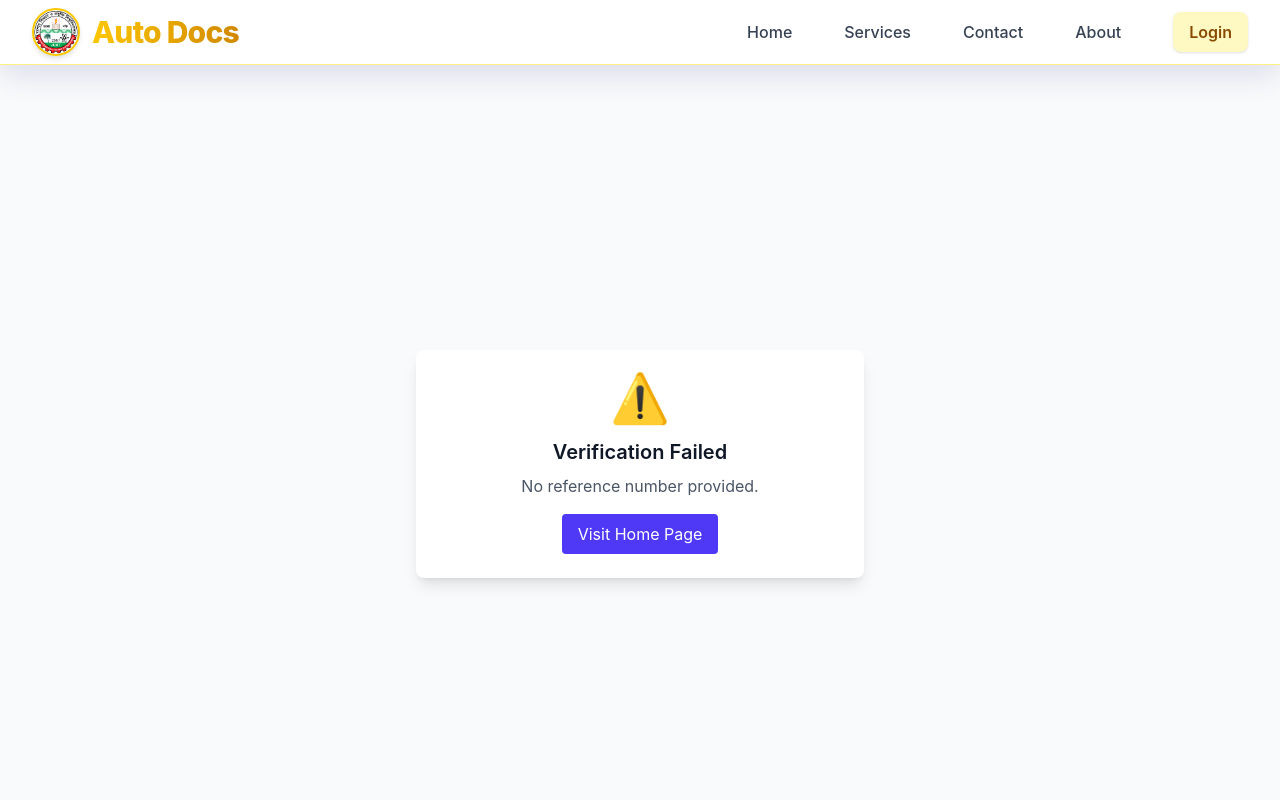
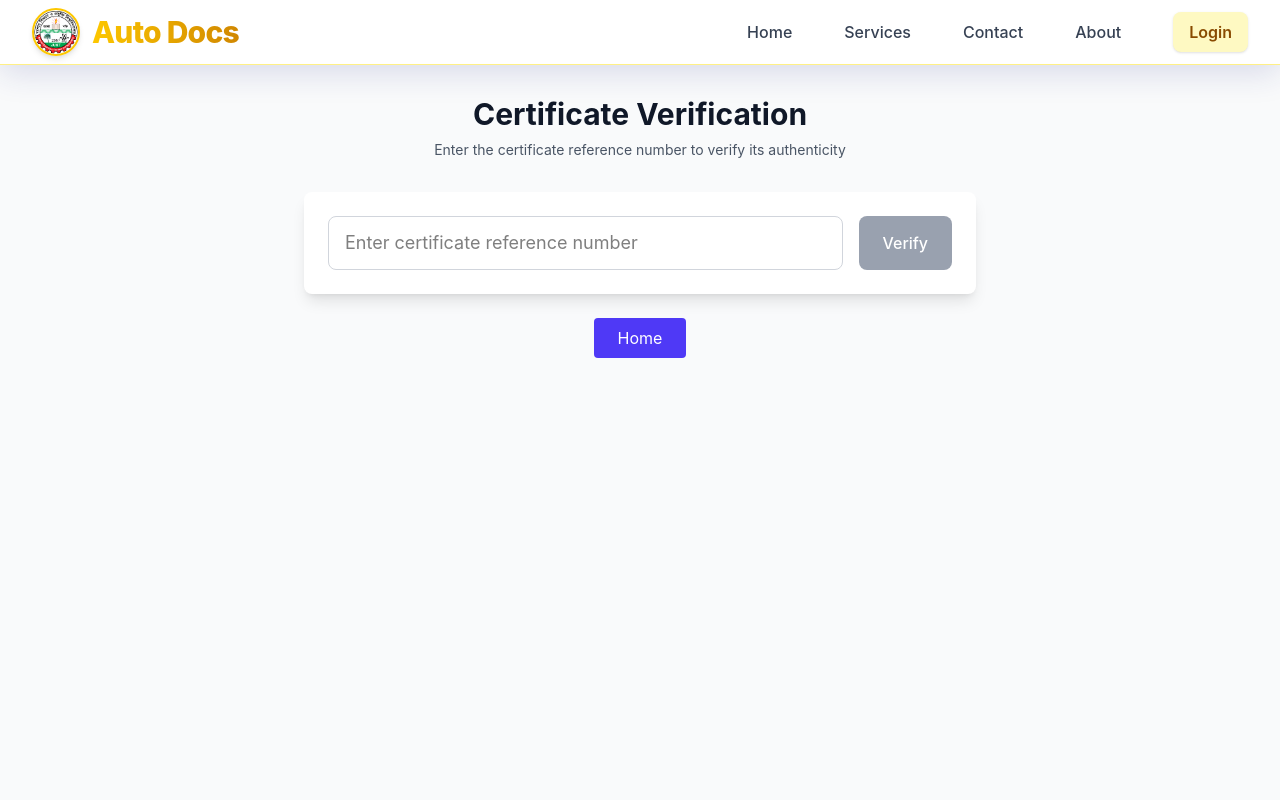
Before and after one commit to nomanstine/AutoDocs, a React (Vite) app in the folder frontend/: page /verify in a window 1280 px wide. Shown: the top 800 px of the page. Built offline with nearby package versions, Linux system fonts and the light colour scheme.

Commit message:
verifcation of qr code added fully

```diff
--- a/frontend/package.json
+++ b/frontend/package.json
@@ -4,7 +4,7 @@
   "version": "0.0.0",
   "type": "module",
   "scripts": {
-    "dev": "vite",
+    "dev": "vite --host",
     "build": "vite build",
     "lint": "eslint .",
     "preview": "vite preview"
@@ -14,7 +14,9 @@
     "@tanstack/react-query": "^5.90.12",
     "axios": "^1.13.2",
     "html2pdf.js": "^0.14.0",
+    "html5-qrcode": "^2.3.8",
     "lucide-react": "^0.562.0",
+    "qrcode": "^1.5.4",
     "react-router-dom": "^7.11.0",
     "sonner": "^2.0.7"
   },
--- a/frontend/public/template/certificate.html
+++ b/frontend/public/template/certificate.html
@@ -404,7 +404,7 @@
 
             // Update QR code
             const qrImg = document.querySelector('.qr-code img');
-            qrImg.src = `https://api.qrserver.com/v1/create-qr-code/?size=200x200&data=${encodeURIComponent(window.location.origin + certificateData.qrData)}`;
+            qrImg.src = `http://localhost:8000/api/certificates/qr?data=${encodeURIComponent(window.location.origin + certificateData.qrData)}`;
         }
 
         // Populate certificate when page loads
@@ -516,7 +516,7 @@
                 </div>
                 <!-- QR Code -->
                 <div class="qr-code">
-                    <img src="https://api.qrserver.com/v1/create-qr-code/?size=200x200&data=https://cse.just.edu.bd/certificate/verify" alt="QR Code">
+                    <img src="http://localhost:8000/api/certificates/qr?data=http://localhost:5173/verify" alt="QR Code">
                 </div>
             </div>
         </div>
@@ -610,7 +610,7 @@
             if (data.reference_number) {
                 const qrCode = document.querySelector('.qr-code img');
                 if (qrCode) {
-                    qrCode.src = `https://api.qrserver.com/v1/create-qr-code/?size=200x200&data=https://cse.just.edu.bd/certificate/verify/${data.reference_number}`;
+                    qrCode.src = `http://localhost:8000/api/certificates/qr?data=http://localhost:5173/verify?ref=${data.reference_number}`;
                 }
             }
 
--- a/frontend/public/template/testimonial.html
+++ b/frontend/public/template/testimonial.html
@@ -343,7 +343,7 @@
 
             // Update QR code
             const qrImg = document.querySelector('.qr-code img');
-            qrImg.src = `https://api.qrserver.com/v1/create-qr-code/?size=200x200&data=${encodeURIComponent(window.location.origin + certificateData.qrData)}`;
+            qrImg.src = `http://localhost:8000/api/certificates/qr?data=${encodeURIComponent(window.location.origin + certificateData.qrData)}`;
 
             // Update signature
             const signatureImg = document.querySelector('.signature img');
@@ -413,7 +413,7 @@
 
             <!-- QR Code -->
             <div class="qr-code">
-                <img src="https://api.qrserver.com/v1/create-qr-code/?size=200x200&data=JUST-CSE-Testimonial" alt="QR Code">
+                <img src="http://localhost:8000/api/certificates/qr?data=JUST-CSE-Testimonial" alt="QR Code">
             </div>
         </div>
     </div>
@@ -525,7 +525,7 @@
             if (data.reference_number) {
                 const qrCode = document.querySelector('.qr-code img');
                 if (qrCode) {
-                    qrCode.src = `https://api.qrserver.com/v1/create-qr-code/?size=200x200&data=https://cse.just.edu.bd/certificate/verify/${data.reference_number}`;
+                    qrCode.src = `http://localhost:8000/api/certificates/qr?data=http://localhost:5173/verify?ref=${data.reference_number}`;
                 }
             }
         }
--- a/frontend/src/App.jsx
+++ b/frontend/src/App.jsx
@@ -3,7 +3,6 @@ import {
   Routes,
   Route,
 } from "react-router-dom";
-import { Toaster } from "sonner";
 
 import Layout from "./Layout";
 import { AuthProvider } from "./AuthContext";
@@ -24,7 +23,6 @@ import AboutFounders from "./pages/Team";
 const App = () => {
   return (
     <AuthProvider>
-      <Toaster position="top-right" richColors closeButton />
       <Router>
         <Routes>
 
--- a/frontend/src/api/client.js
+++ b/frontend/src/api/client.js
@@ -7,9 +7,11 @@ export const STORAGE_KEYS = Object.freeze({
   REFRESH_TOKEN: "refresh_token",
 });
 
+export const BaseUrl = import.meta.env.VITE_API_URL || "http://localhost:8000/api";
+
 // Create axios instance with default config
 const apiClient = axios.create({
-  baseURL: import.meta.env.VITE_API_URL || "http://localhost:8000/api",
+  baseURL: BaseUrl,
   timeout: 10000,
   headers: {
     "Content-Type": "application/json",
--- a/frontend/src/pages/VerifyCertificate.jsx
+++ b/frontend/src/pages/VerifyCertificate.jsx
@@ -1,30 +1,43 @@
-import { useState, useEffect } from 'react';
+import { useState, useEffect, useRef } from 'react';
 import { useSearchParams, useNavigate } from 'react-router-dom';
 import { certificateService } from '../api/services';
 
 const VerifyCertificate = () => {
-  const [searchParams] = useSearchParams();
+  const [searchParams, setSearchParams] = useSearchParams();
   const navigate = useNavigate();
   const ref = searchParams.get('ref');
   const [certificate, setCertificate] = useState(null);
-  const [loading, setLoading] = useState(true);
+  const [loading, setLoading] = useState(false);
   const [error, setError] = useState(null);
   const [isValid, setIsValid] = useState(false);
+  const [referenceNumber, setReferenceNumber] = useState(ref || '');
+  const inputRef = useRef(null);
 
   useEffect(() => {
-    const verifyCertificate = async () => {
-      if (!ref) {
-        setError('No reference number provided.');
-        setLoading(false);
-        return;
+    if (ref) {
+      verifyCertificate(ref);
     }
+    // Focus the input field
+    if (inputRef.current) {
+      inputRef.current.focus();
+    }
+  }, [ref]);
+
+  const verifyCertificate = async (reference) => {
+    if (!reference.trim()) return;
+
+    setLoading(true);
+    setError(null);
+    setCertificate(null);
+    setIsValid(false);
 
     try {
-        const data = await certificateService.verifyCertificate(ref);
+      const data = await certificateService.verifyCertificate(reference);
 
       if (data.valid && data.certificate) {
         setCertificate(data.certificate);
         setIsValid(true);
+        setSearchParams({ ref: reference });
       } else {
         setError(data.message || 'Certificate not found or invalid reference number.');
       }
@@ -36,63 +49,93 @@ const VerifyCertificate = () => {
     }
   };
 
-    verifyCertificate();
-  }, [ref]);
+  const handleSubmit = (e) => {
+    e.preventDefault();
+    verifyCertificate(referenceNumber);
+  };
 
-  if (loading) {
+  const handleClear = () => {
+    setReferenceNumber('');
+    setCertificate(null);
+    setError(null);
+    setIsValid(false);
+    setSearchParams({});
+    if (inputRef.current) {
+      inputRef.current.focus();
+    }
+  };
+
   return (
-      <div className="min-h-screen bg-gray-50 flex items-center justify-center">
-        <div className="text-center">
+    <div className="min-h-screen bg-gray-50 py-8 px-4 sm:px-6 lg:px-8">
+      <div className="max-w-2xl mx-auto">
+        {/* Header */}
+        <div className="text-center mb-8">
+          <h1 className="text-3xl font-bold text-gray-900">Certificate Verification</h1>
+          <p className="mt-2 text-sm text-gray-600">
+            Enter the certificate reference number to verify its authenticity
+          </p>
+        </div>
+
+        {/* Input Form */}
+        <div className="bg-white rounded-lg shadow-lg p-6 mb-6">
+          <form onSubmit={handleSubmit} className="flex gap-4">
+            <input
+              ref={inputRef}
+              type="text"
+              value={referenceNumber}
+              onChange={(e) => setReferenceNumber(e.target.value)}
+              placeholder="Enter certificate reference number"
+              className="flex-1 px-4 py-3 border border-gray-300 rounded-lg focus:outline-none text-lg"
+              disabled={loading}
+            />
+            <button
+              type="submit"
+              disabled={!referenceNumber.trim() || loading}
+              className="px-6 py-3 bg-indigo-600 text-white rounded-lg hover:bg-indigo-700 disabled:bg-gray-400 disabled:cursor-not-allowed font-medium"
+            >
+              {loading ? 'Verifying...' : 'Verify'}
+            </button>
+            {(certificate || error) && (
+              <button
+                type="button"
+                onClick={handleClear}
+                className="px-4 py-3 bg-gray-500 text-white rounded-lg hover:bg-gray-600"
+              >
+                Clear
+              </button>
+            )}
+          </form>
+        </div>
+
+        {/* Loading State */}
+        {loading && (
+          <div className="bg-white rounded-lg shadow-lg p-6 text-center">
             <div className="animate-spin rounded-full h-12 w-12 border-b-2 border-indigo-600 mx-auto"></div>
             <p className="mt-4 text-gray-600">Verifying certificate...</p>
           </div>
-      </div>
-    );
-  }
+        )}
 
-  if (error) {
-    return (
-      <div className="min-h-screen bg-gray-50 flex items-center justify-center">
-        <div className="max-w-md w-full bg-white rounded-lg shadow-lg p-6 text-center">
+        {/* Error State */}
+        {error && !loading && (
+          <div className="bg-white rounded-lg shadow-lg p-6 text-center">
             <div className="text-red-500 text-5xl mb-4">⚠️</div>
             <h2 className="text-xl font-semibold text-gray-900 mb-2">Verification Failed</h2>
             <p className="text-gray-600">{error}</p>
-          <button
-            onClick={() => navigate('/')}
-            className="mt-4 px-4 py-2 bg-indigo-600 text-white rounded hover:bg-indigo-700"
-          >
-            Visit Home Page
-          </button>
           </div>
-      </div>
-    );
-  }
+        )}
 
-  return (
-    <div className="min-h-screen bg-gray-50 py-8 px-4 sm:px-6 lg:px-8">
-      <div className="max-w-4xl mx-auto">
-        {/* Header */}
-        <div className="text-center mb-8">
-          <h1 className="text-3xl font-bold text-gray-900">Certificate Verification</h1>
-          <p className="mt-2 text-sm text-gray-600">Reference: {ref}</p>
-        </div>
-
+        {/* Success State */}
+        {isValid && certificate && !loading && (
+          <>
             {/* Verification Status */}
             <div className="bg-white rounded-lg shadow-lg p-6 mb-6">
               <div className="flex items-center justify-center mb-4">
-            <div className={`${isValid ? 'text-green-500' : 'text-red-500'} text-4xl mr-3`}>
-              {isValid ? '✓' : '⚠️'}
-            </div>
+                <div className="text-green-500 text-4xl mr-3">✓</div>
                 <div>
-              <h2 className="text-xl font-semibold text-gray-900">
-                {isValid ? 'Certificate Verified' : 'Verification Failed'}
-              </h2>
-              <p className="text-gray-600">
-                {isValid ? 'This certificate is authentic and valid.' : error}
-              </p>
+                  <h2 className="text-xl font-semibold text-gray-900">Certificate Verified</h2>
+                  <p className="text-gray-600">This certificate is authentic and valid.</p>
                 </div>
               </div>
-          {isValid && (
               <div className="border-t pt-4">
                 <div className="grid grid-cols-1 md:grid-cols-2 gap-4 text-sm">
                   <div>
@@ -109,11 +152,9 @@ const VerifyCertificate = () => {
                   </div>
                 </div>
               </div>
-          )}
             </div>
 
             {/* Certificate Details */}
-        {isValid && certificate && (
             <div className="bg-white rounded-lg shadow-lg p-6">
               <h3 className="text-lg font-semibold text-gray-900 mb-4">Certificate Details</h3>
               <div className="grid grid-cols-1 md:grid-cols-2 gap-6">
@@ -185,15 +226,16 @@ const VerifyCertificate = () => {
                 </div>
               </div>
             </div>
+          </>
         )}
 
         {/* Actions */}
-        <div className="mt-6 flex justify-center">
+        <div className="mt-6 flex justify-center gap-4">
           <button
             onClick={() => navigate('/')}
             className="px-6 py-2 bg-indigo-600 text-white rounded hover:bg-indigo-700"
           >
-            Visit Home Page
+            Home
           </button>
         </div>
       </div>
```
Also changed, not shown: 1 other file (tests, documents, lock files or other folders). Lines whose indentation alone changed are shown as unchanged.
